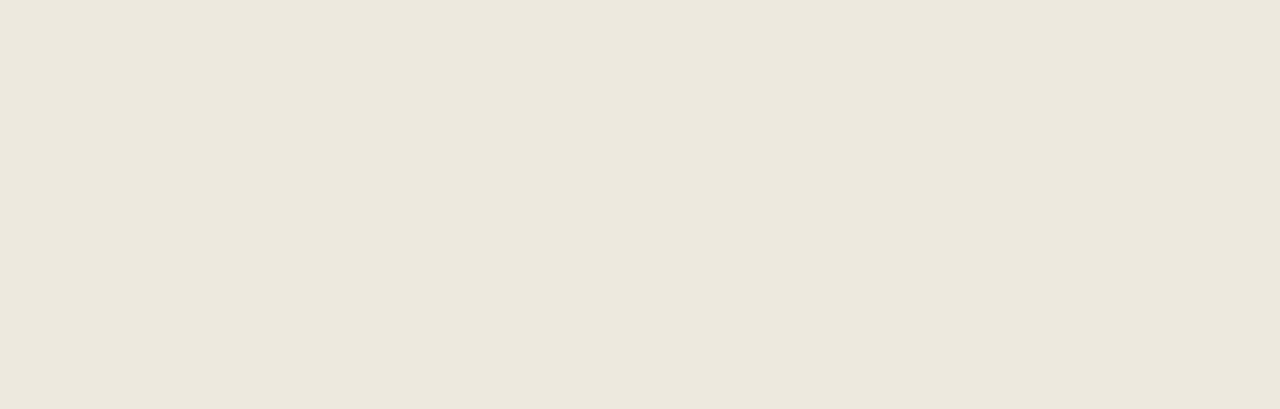
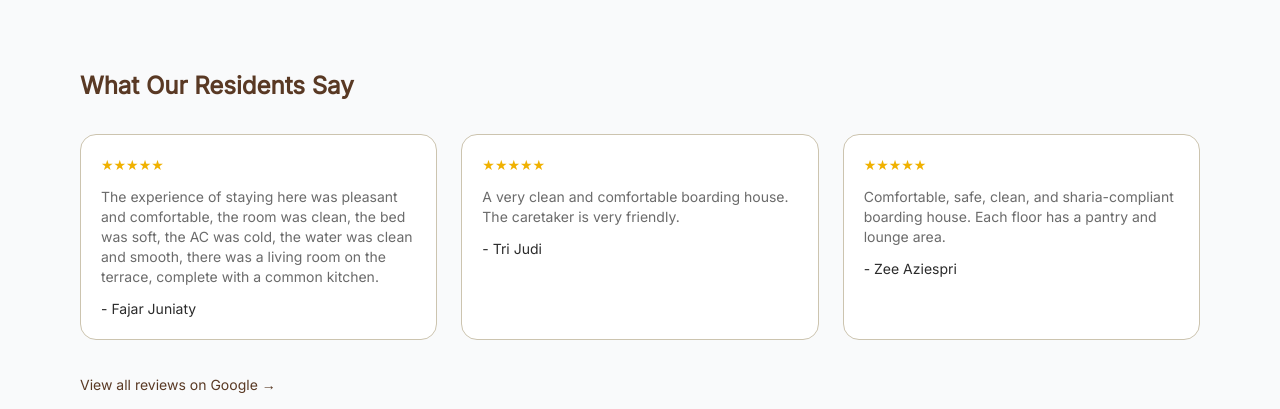
Before and after one commit to alderrr/rafflesia-house, a React (Vite) app in the folder client/: page / in a window 1280 px wide. Shown: the part 1155-1564 px from the top of the page. Before the commit the page ends 1080 px from the top, so only its background shows below. Built offline with nearby package versions, Linux system fonts and the light colour scheme; no server answers.

Commit message:
feat: added testimonial

```diff
--- a/client/src/pages/HomePage.jsx
+++ b/client/src/pages/HomePage.jsx
@@ -154,6 +154,63 @@ function HomePage() {
           ))}
         </div>
       </div>
+
+      {/* SOFT SECTION DIVIDER */}
+      <div className="h-px bg-[var(--color-border)] opacity-40"></div>
+
+      {/* TESTIMONIALS */}
+      <div className="space-y-8">
+        <h2 className="text-2xl font-semibold text-[var(--color-primary)]">
+          What Our Residents Say
+        </h2>
+
+        <div className="grid gap-6 md:grid-cols-3">
+          {/* Card 1 */}
+          <div className="card-base p-5 space-y-3 hover:shadow-lg transition">
+            <div className="text-yellow-500 text-sm">★★★★★</div>
+
+            <p className="text-sm text-[var(--color-text-muted)]">
+              The experience of staying here was pleasant and comfortable, the
+              room was clean, the bed was soft, the AC was cold, the water was
+              clean and smooth, there was a living room on the terrace, complete
+              with a common kitchen.
+            </p>
+
+            <p className="text-sm font-medium">- Fajar Juniaty</p>
+          </div>
+
+          {/* Card 2 */}
+          <div className="card-base p-5 space-y-3 hover:shadow-lg transition">
+            <div className="text-yellow-500 text-sm">★★★★★</div>
+
+            <p className="text-sm text-[var(--color-text-muted)]">
+              A very clean and comfortable boarding house. The caretaker is very
+              friendly.
+            </p>
+
+            <p className="text-sm font-medium">- Tri Judi</p>
+          </div>
+
+          {/* Card 3 */}
+          <div className="card-base p-5 space-y-3 hover:shadow-lg transition">
+            <div className="text-yellow-500 text-sm">★★★★★</div>
+
+            <p className="text-sm text-[var(--color-text-muted)]">
+              Comfortable, safe, clean, and sharia-compliant boarding house.
+              Each floor has a pantry and lounge area.
+            </p>
+
+            <p className="text-sm font-medium">- Zee Aziespri</p>
+          </div>
+        </div>
+        <a
+          href="https://maps.app.goo.gl/7i1U2dcTYtTDxtUU6"
+          target="_blank"
+          className="text-sm text-[var(--color-primary)] hover:underline"
+        >
+          View all reviews on Google →
+        </a>
+      </div>
     </div>
   );
 }
```
